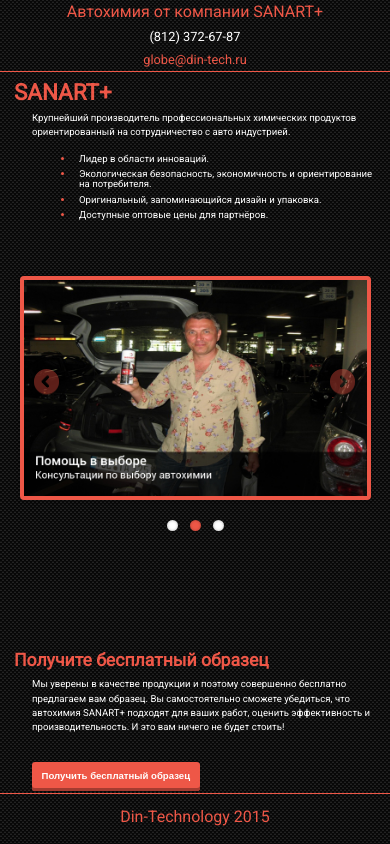
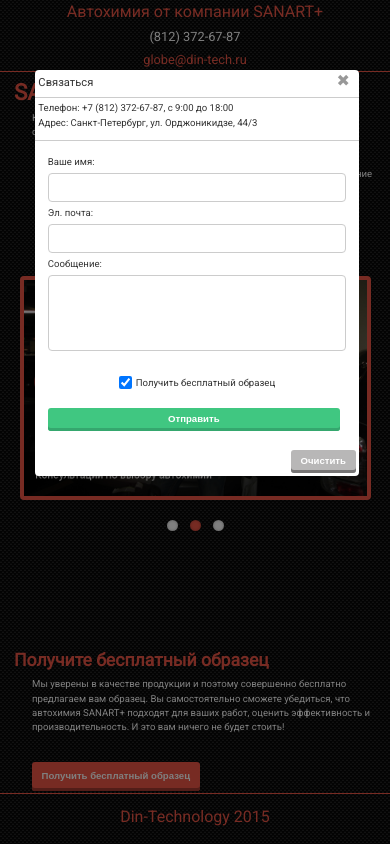
Before and after one commit to ARSOMTUS/DIN-TECH-SANART, a plain HTML site: page index.html in a window 390 px wide. Both pictures are taken after a click on the link "globe@din-tech.ru". Shown: the top 844 px of the page. Drawn offline with Linux system fonts and the light colour scheme.

Commit message:
js, js, js >.<

```diff
--- a/css/style.css
+++ b/css/style.css
@@ -99,6 +99,7 @@
     margin: 0;
     opacity: 0.5;
     display: none;
+    overflow: auto;
 }
 
 .btn {
@@ -115,21 +116,19 @@
             cursor: pointer;
         }
 
+
 /*-- FORM FEEDBACK --*/
 
 #wrapp_form_feedback {
-    position: fixed;
+    position: absolute;
     background-color: #ffffff;
     z-index: 9999;
     display: none;
 
     width: 45%;
-    height: 54%;
-    overflow-y: auto;
     margin-left: -22%;
     left: 50%;
-    top: 10%;
-    overflow: auto;
+    top: 70px;
     border-radius: 4px;
 }
 
@@ -142,19 +141,19 @@
         width: 80%;
     }
 
-    .btn-close {
+    #btn_close {
         display: inline-block;
         width: 17%;
         text-align: right;
         opacity: 0.5;
     }
 
-        .btn-close:hover {
+        #btn_close:hover {
             opacity: 1;
             cursor: pointer;
         }
 
-        .form-feedback {
+        #form_feedback {
             display: block;
             width: 100%;
         }
@@ -460,6 +459,7 @@
     #wrapp_form_feedback {
         width: 55%;
         margin-left: -27%;
+/*        height: 38%;*/
     }
 
         .label-field {
@@ -537,9 +537,10 @@
     #wrapp_form_feedback {
         width: 83%;
         margin-left: -41%;
+/*        height: 80%;*/
     }
 
-    .form-feedback {
+    #form_feedback {
         margin: 4% 0 0 0;
     }
 
--- a/index.html
+++ b/index.html
@@ -30,7 +30,7 @@
         <div id="wrapp_form_feedback">
             <div class="add-border-bottom">
                 <h3 class="name-of-form">Связаться</h3>
-                <span class="btn-close">✖</span>
+                <span id="btn_close">✖</span>
             </div>
             <div class="add-border-bottom">
                 <p>
@@ -39,7 +39,7 @@
                 </p>
             </div>
             <div>
-                <form class="form-feedback" method="post" action="#">
+                <form id="form_feedback" method="post" action="#">
                     <div class="section group">
                         <label class="label-field">Ваше имя:</label>
                         <input type="text" name="first_name" class="field"><br>
@@ -79,7 +79,7 @@
                     </span>
                 </div>
                 <div class="col span_2_of_12">
-                    <a href="#" class="mail-company">
+                    <a href="#" class="mail-company" id="e_mail_din_tech">
                         globe@din-tech.ru
                     </a>
                 </div>
@@ -177,7 +177,8 @@
                                 оценить эффективность и производительность.
                                 И это вам ничего не будет стоить!
                             </p>
-                            <button class="btn btn-get-free-sample">
+                            <button class="btn btn-get-free-sample"
+                                    id="btn_get_free_sample">
                                 Получить бесплатный образец
                             </button>
                         </div>
--- a/js/scripts.js
+++ b/js/scripts.js
@@ -12,6 +12,38 @@
 
         var subLayer = document.getElementById('sub_layer');
         var wrappFormFeedback = document.getElementById('wrapp_form_feedback');
+
+        var emailDinTech = document.getElementById('e_mail_din_tech');
+        var btnGetFreeSample = document.getElementById('btn_get_free_sample');
+
+        var btnClose = document.getElementById('btn_close');
+
+        var showForm = function(){
+
+            subLayer.style.display = 'block';
+            wrappFormFeedback.style.display = 'block';
+        };
+
+        var closeForm = function(){
+
+            var rConfirm = confirm("Закрыть окно? Введённые данные будут утеряны.");
+
+            if (rConfirm === true){
+
+                subLayer.style.display = 'none';
+                wrappFormFeedback.style.display = 'none';
+                document.getElementById("form_feedback").reset();
+            }
+            else{}
+        };
+
+        btnGetFreeSample.addEventListener('click', showForm);
+        emailDinTech.addEventListener('click', showForm);
+
+        subLayer.addEventListener('click',closeForm);
+        btnClose.addEventListener('click',closeForm);
+
+
 
 //        var btnHideMoreInfo = document.getElementById('hide_more_info_btn');
 //        var blockMoreInfo = document.getElementById('more_info_block');
```
Also changed, not shown: images/hand_with_sanart_copy.jpg (renamed from images/hand_with_sanart - копия.jpg), images/man_with_sanart_copy.JPG (renamed from images/man_with_sanart - копия.JPG), images/sanart_products_copy.jpg (renamed from images/sanart_products - копия.jpg).
